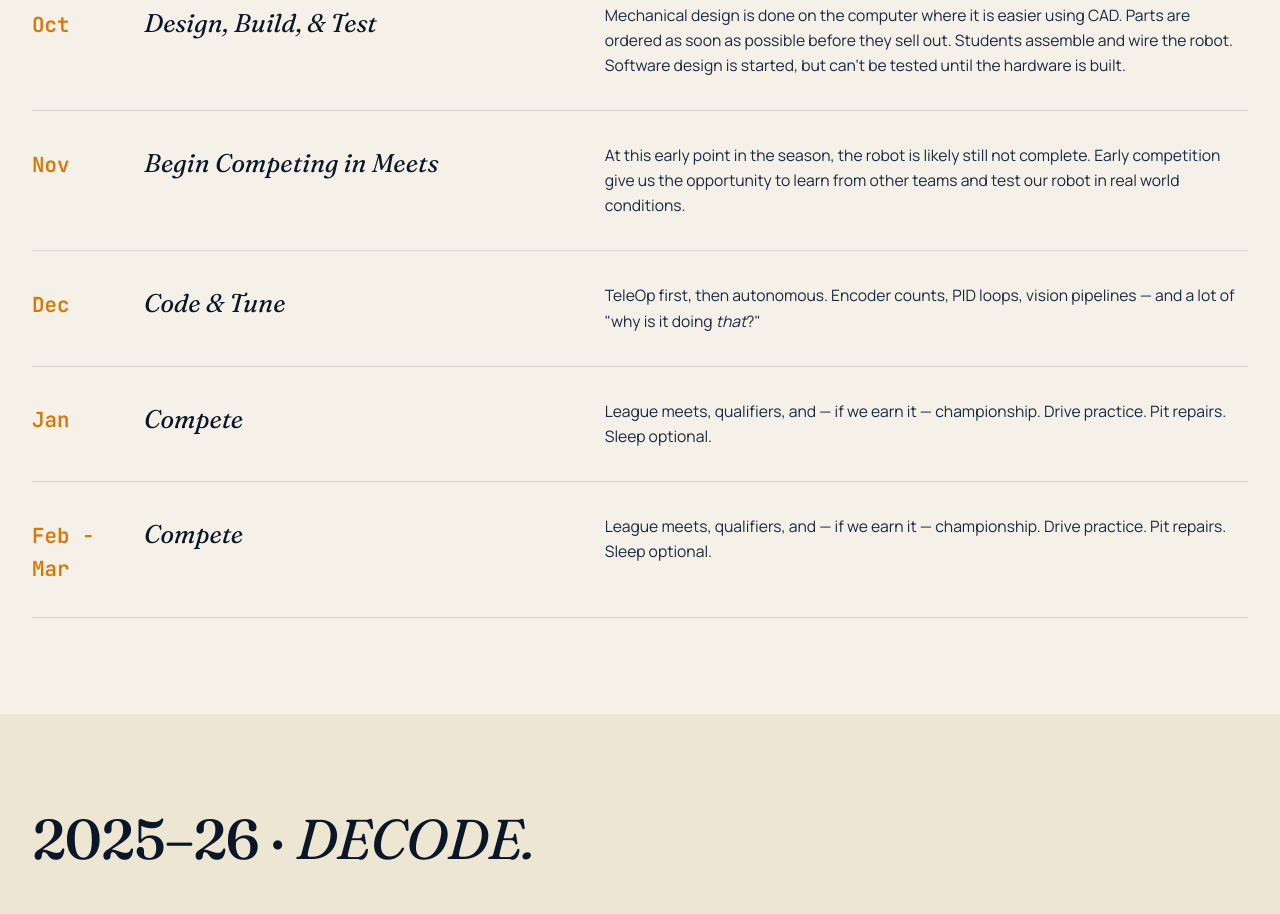
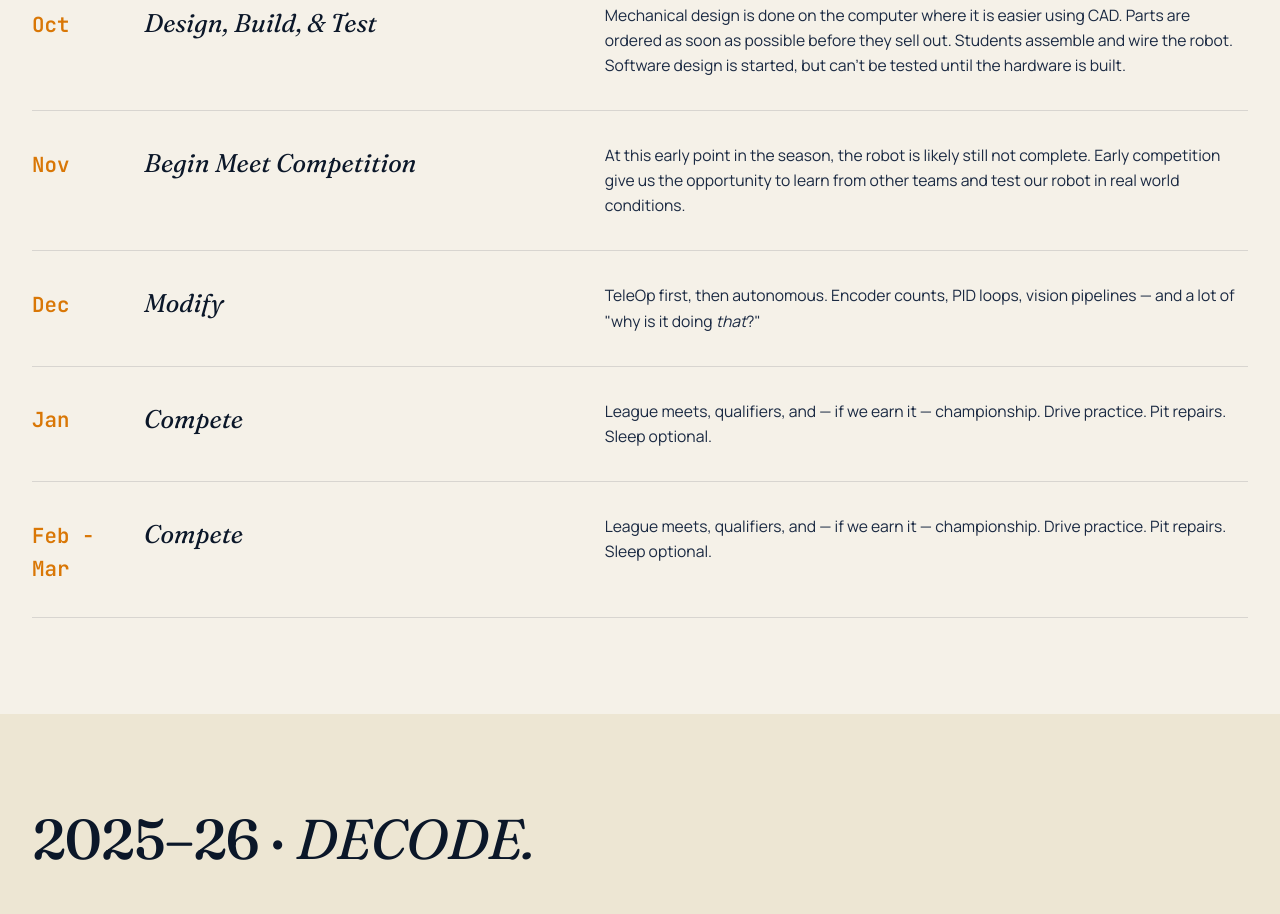
Before and after one commit to Gensiphone/team9960-website, a plain HTML site: page index.html in a window 1280 px wide. Shown: the part 4246-5160 px from the top of the page. Drawn offline with Linux system fonts and the light colour scheme.

Commit message:
Update index.html

```diff
--- a/index.html
+++ b/index.html
@@ -215,12 +215,12 @@
       </div>
       <div class="process-step">
         <div class="step-num">Nov</div>
-        <div class="step-title">Begin Competing in Meets</div>
+        <div class="step-title">Begin Meet Competition</div>
         <div class="step-desc">At this early point in the season, the robot is likely still not complete. Early competition give us the opportunity to learn from other teams and test our robot in real world conditions.</div>
       </div>
       <div class="process-step">
         <div class="step-num">Dec</div>
-        <div class="step-title">Code &amp; Tune</div>
+        <div class="step-title">Modify </div>
         <div class="step-desc">TeleOp first, then autonomous. Encoder counts, PID loops, vision pipelines — and a lot of "why is it doing <em>that</em>?"</div>
       </div>
       <div class="process-step">
```
